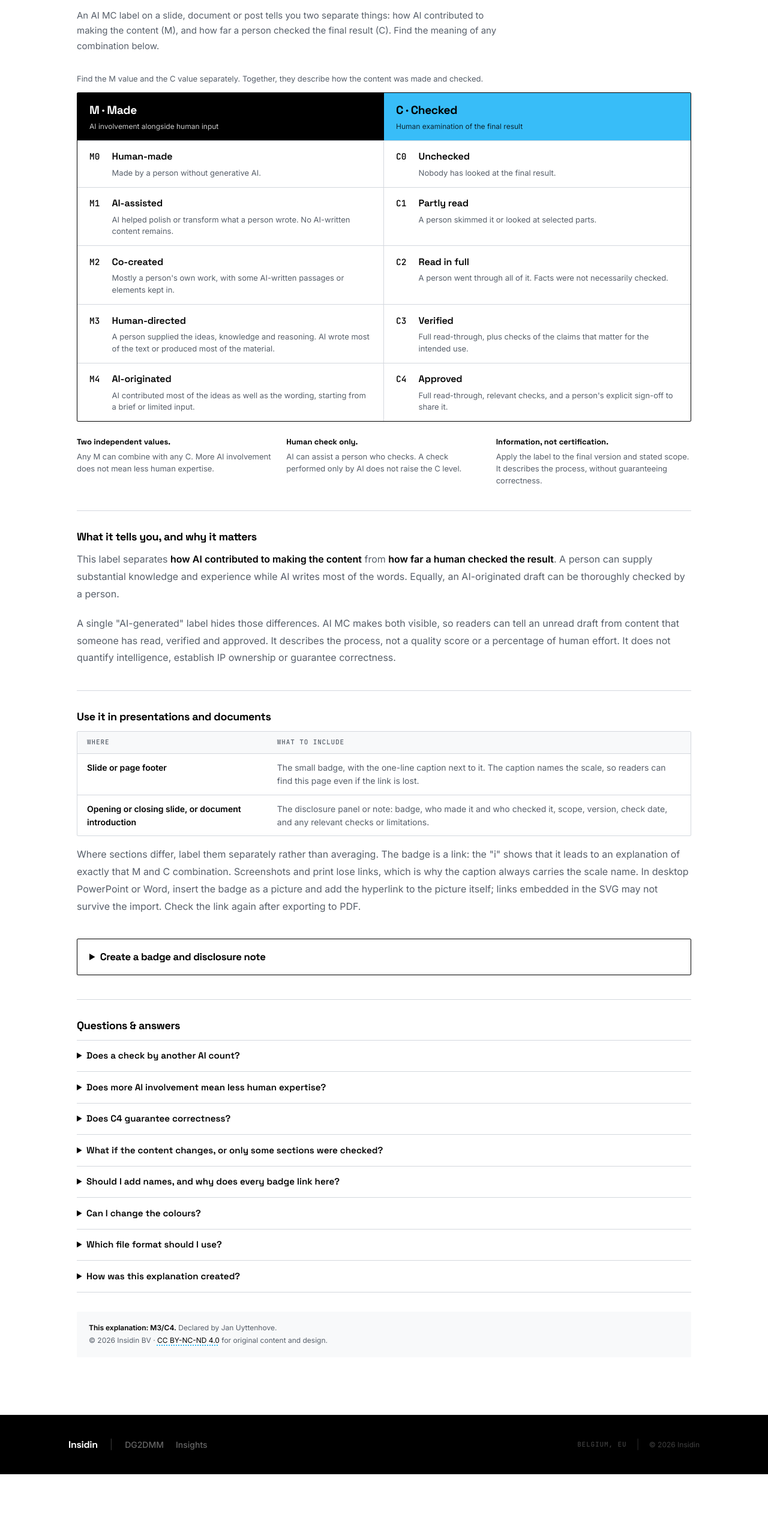
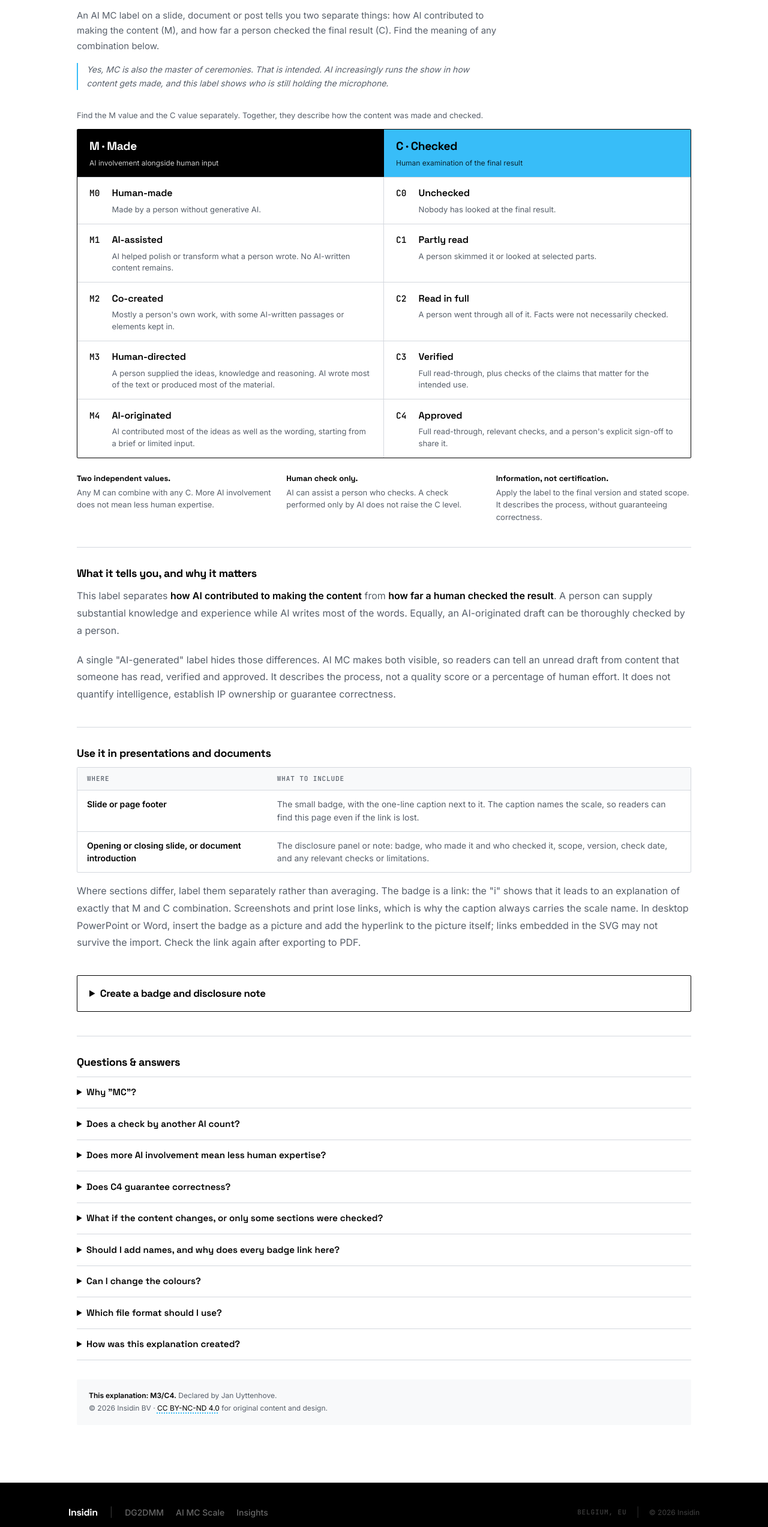
Before and after one commit to insidin/insidin.github.io, an Astro site in the folder site/: page /scale/ai-made-checked in a window 1280 px wide. Shown: the part 251-2797 px from the top of the page at 60% size. Before the commit the page ends 2709 px from the top, so only its background shows below. Built offline with nearby package versions, Linux system fonts and the light colour scheme; Astro itself is replaced by a stand-in of ours.

Commit message:
Add MC wordplay note, footer link and draft take for the scale
Explain the master-of-ceremonies pun on the scale page (aside and FAQ),
link the scale from the footer next to DG2DMM, and add an unpublished
draft take announcing the AI Made/Checked Scale.

Co-Authored-By: Claude Sonnet 5.5 <noreply@anthropic.com>

```diff
--- a/site/src/components/Footer.astro
+++ b/site/src/components/Footer.astro
@@ -9,6 +9,7 @@ const year = new Date().getFullYear();
       <span class="text-white/20 hidden md:block">|</span>
       <nav class="flex gap-5">
         <a href="https://dg2dmm.com" target="_blank" rel="noopener" class="b-s text-white/40 hover:text-accent transition-colors">DG2DMM</a>
+        <a href="/scale/ai-made-checked" class="b-s text-white/40 hover:text-accent transition-colors">AI MC Scale</a>
         <a href="/topics" class="b-s text-white/40 hover:text-accent transition-colors">Insights</a>
       </nav>
     </div>
--- a/site/src/pages/scale/ai-made-checked.astro
+++ b/site/src/pages/scale/ai-made-checked.astro
@@ -28,6 +28,10 @@ const rows = MADE.map((m, i) => ({ m, c: CHECKED[i] }));
       <p class="b-m text-muted mb-8" style="max-width:44rem">
         An AI MC label on a slide, document or post tells you two separate things: how AI contributed to making the
         content (M), and how far a person checked the final result (C). Find the meaning of any combination below.
+      </p>
+      <p class="cr-aside">
+        Yes, MC is also the master of ceremonies. That is intended. AI increasingly runs the show in how content gets
+        made, and this label shows who is still holding the microphone.
       </p>
 
       <!-- Personalised view: filled in from ?m=&c= by the script below -->
@@ -232,6 +236,10 @@ const rows = MADE.map((m, i) => ({ m, c: CHECKED[i] }));
       <section class="cr-section">
         <h2 class="d-m text-primary mb-3">Questions &amp; answers</h2>
         <div class="cr-faq">
+          <details>
+            <summary>Why "MC"?</summary>
+            <p>M for Made, C for Checked. And yes, MC also stands for master of ceremonies, which we find fitting. As AI takes over more of the making, someone has to stay in charge of the result. The label makes visible how much AI did, and whether a person was still there to check it. The human should remain the MC.</p>
+          </details>
           <details>
             <summary>Does a check by another AI count?</summary>
             <p>C measures what a person did. Another AI can help find issues, but an AI-only check does not raise the C level. Choose the level that matches what a person actually read and checked.</p>
@@ -472,6 +480,16 @@ const rows = MADE.map((m, i) => ({ m, c: CHECKED[i] }));
   .cr-color-pair input[type='color'] { width: 2.75rem; height: 2.4rem; padding: 0.15rem; margin: 0; flex-shrink: 0; cursor: pointer; }
   .cr-color-pair input[type='text'] { margin: 0; font-family: var(--font-mono); text-transform: uppercase; }
   .cr-warn { min-height: 1.2em; margin: -0.25rem 0 1rem; font-size: 0.75rem; color: #9A3412; }
+  .cr-aside {
+    max-width: 44rem;
+    margin: -1rem 0 2rem;
+    padding-left: 0.9rem;
+    border-left: 2px solid var(--color-accent);
+    font-size: 0.875rem;
+    line-height: 1.6;
+    color: var(--color-muted);
+    font-style: italic;
+  }
   .cr-small { font-size: 0.75rem; line-height: 1.55; color: var(--color-muted); margin: 0.5rem 0; }
   .cr-small strong { color: var(--color-primary); }
   .cr-preview { margin: 1.25rem 0 0.75rem; overflow: auto; }
```
Also changed, not shown: content/takes/show-how-ai-made-and-human-checked.md (added, +20 -0 lines).
